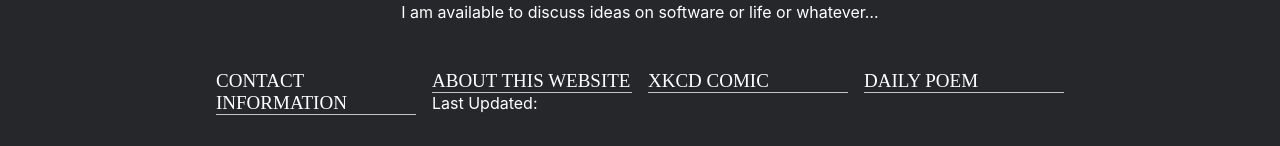
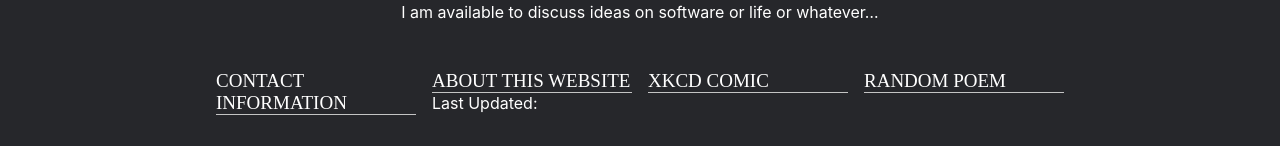
Before and after one commit to charlenecoffman/charlenecoffman.com, a React (Create React App) app: page / in a window 1280 px wide. Shown: the part 2414-2560 px from the top of the page. Built offline with nearby package versions, Linux system fonts and the light colour scheme; no server answers.

Commit message:
well last change

```diff
--- a/src/components/footer/BottomSection.tsx
+++ b/src/components/footer/BottomSection.tsx
@@ -180,7 +180,7 @@ const BottomSection: React.FC<IBottomSection> = (props: IBottomSection) => {
           </Grid>
           <Grid item sm={6} md={3} lg={2} key="poem">
             <Grid item xs={12} className={classes.littleTitles}>
-              Daily Poem
+              Random Poem
             </Grid>
             {poem && poem.lines && <PoemContainer title={poem.title} author={poem.author} lines={poem.lines} />}
           </Grid>
```
